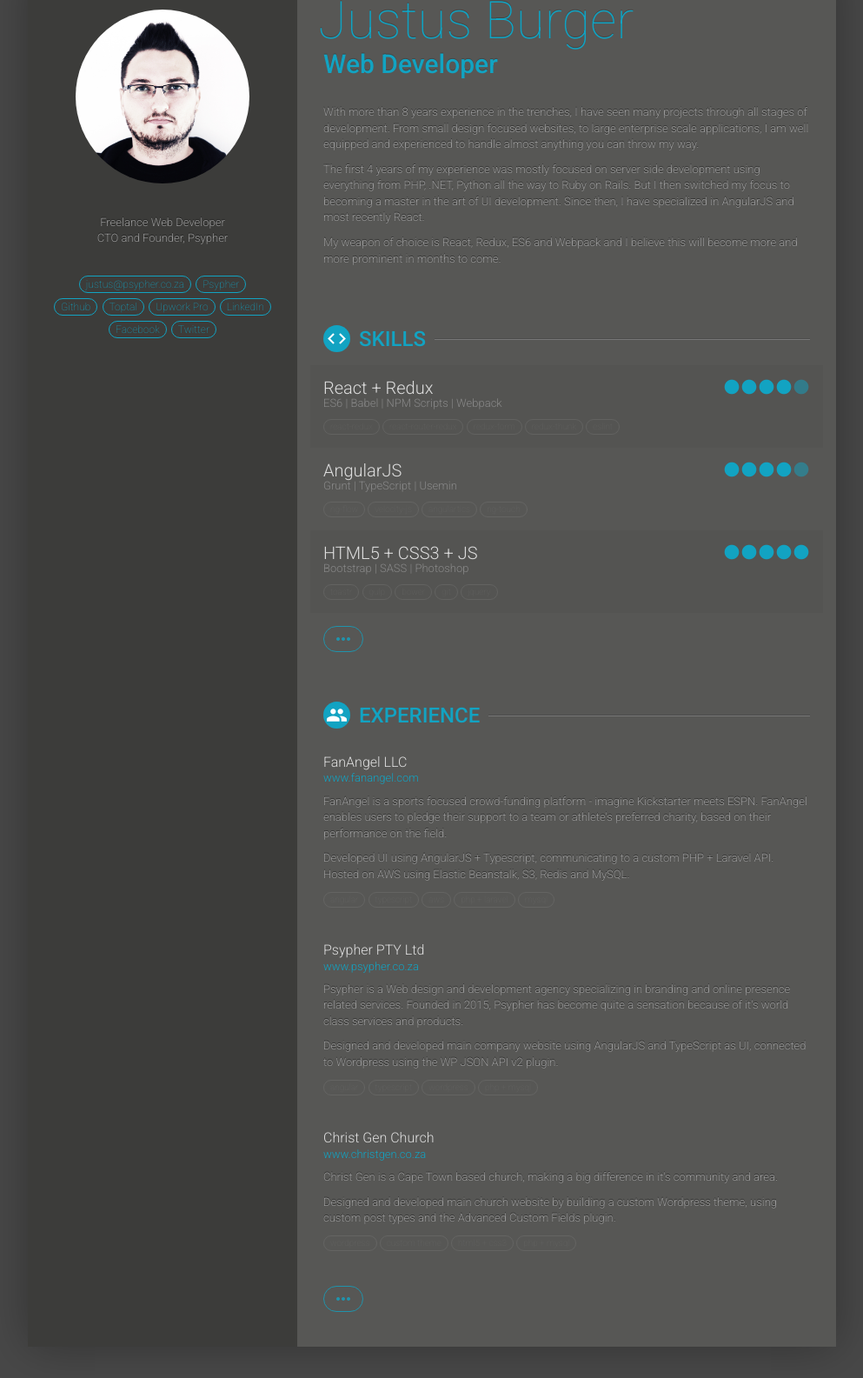
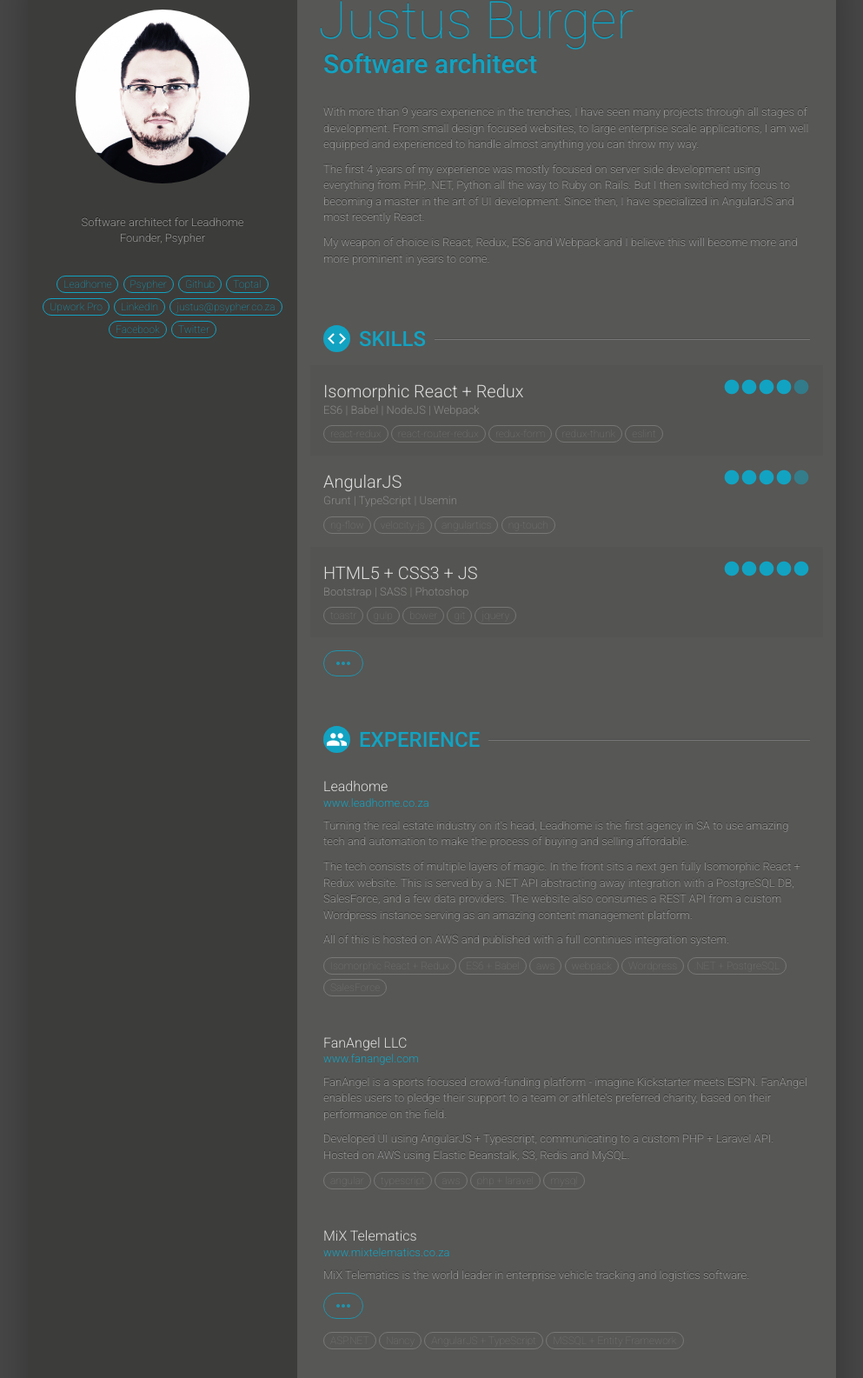
Before and after one commit to justusburger/resume, a website built with webpack: page src/index.html in a window 1280 px wide. Shown: the part 89-1674 px from the top of the page at 87% size, without its empty margins (143-1136 px from the left). Built offline with nearby package versions, Linux system fonts and the light colour scheme; files whose address does not match are found by name.

Commit message:
Added lead home experience

```diff
--- a/src/index.html
+++ b/src/index.html
@@ -37,16 +37,15 @@
         <div class="text-center mb-30">
           <div class="profile-image" style="background-image: url('/resume/images/profile-2.JPG');"></div>
         </div>
-        <p class="text-center">Freelance Web Developer<br/>CTO and Founder, Psypher</p>
+        <p class="text-center">Software architect for Leadhome<br/>Founder, Psypher</p>
         <div class="text-center mt-30">
-          <a target="_blank" href="mailto:justus@psypher.co.za" class="badge connect">justus@psypher.co.za</a>
-          <a target="_blank" href="http://psypher.co.za/" class="badge connect">Psypher</a><br/>
+          <a target="_blank" href="http://www.leadhome.co.za/" class="badge connect">Leadhome</a>
+          <a target="_blank" href="http://psypher.co.za/" class="badge connect">Psypher</a>
           <a target="_blank" href="https://github.com/justusburger" class="badge connect">Github</a>
           <a target="_blank" href="https://www.toptal.com/resume/justus-burger" class="badge connect">Toptal</a>
-          <a target="_blank" href="https://www.upwork.com/freelancers/~0193edb7ea42f901a3" class="badge connect">Upwork
-            Pro</a>
-          <a target="_blank" href="https://www.linkedin.com/in/justus-burger-a2568129?"
-             class="badge connect">LinkedIn</a>
+          <a target="_blank" href="https://www.upwork.com/freelancers/~0193edb7ea42f901a3" class="badge connect">Upwork Pro</a>
+          <a target="_blank" href="https://www.linkedin.com/in/justus-burger-a2568129?" class="badge connect">LinkedIn</a>
+          <a target="_blank" href="mailto:justus@psypher.co.za" class="badge connect">justus@psypher.co.za</a>
           <a target="_blank" href="https://www.facebook.com/justus.burger" class="badge connect">Facebook</a>
           <a target="_blank" href="https://twitter.com/justusburger" class="badge connect">Twitter</a>
         </div>
@@ -56,9 +55,9 @@
       <div class="ptb-30 plr-15">
         <section class="pb-30">
           <h1 class="title" style="margin-left: -6px">Justus Burger</h1>
-          <h2 class="sub-title">Web Developer</h2>
+          <h2 class="sub-title">Software architect</h2>
           <div class="mt-30">
-            <p>With more than 8 years experience in the trenches, I have seen many projects through all stages of
+            <p>With more than 9 years experience in the trenches, I have seen many projects through all stages of
               development. From small design focused websites, to large enterprise scale applications, I am well
               equipped and experienced to handle almost anything you can throw my way.</p>
             <p>The first 4 years of my experience was mostly focused on server side development using everything
@@ -66,7 +65,7 @@
               master in the art of UI development. Since then, I have specialized in AngularJS and most recently
               React. </p>
             <p>My weapon of choice is React, Redux, ES6 and Webpack and I believe this will become more and more
-              prominent in months to come.</p>
+              prominent in years to come.</p>
           </div>
         </section>
 
@@ -80,8 +79,8 @@
             <div class="rating"><i class="material-icons">lens</i><i class="material-icons">lens</i><i
                     class="material-icons">lens</i><i class="material-icons">lens</i><i
                     class="material-icons half">lens</i></div>
-            <h3>React + Redux</h3>
-            <h4>ES6 | Babel | NPM Scripts | Webpack</h4>
+            <h3>Isomorphic React + Redux</h3>
+            <h4>ES6 | Babel | NodeJS | Webpack</h4>
             <div>
               <span class="badge">react-redux</span>
               <span class="badge">react-router-redux</span>
@@ -197,6 +196,26 @@
           </h3>
 
           <div class="experience">
+            <h3>Leadhome</h3>
+            <h4><a target="_blank" href="https://www.leadhome.co.za/">www.leadhome.co.za</a></h4>
+            <p>Turning the real estate industry on it's head, Leadhome is the first agency in SA to use
+            amazing tech and automation to make the process of buying and selling affordable.</p>
+            <p>The tech consists of multiple layers of magic. In the front sits a next gen fully Isomorphic React + Redux
+            website. This is served by a .NET API abstracting away integration with a PostgreSQL DB, SalesForce, and a few data providers.
+            The website also consumes a REST API from a custom Wordpress instance serving as an amazing content management platform.</p>
+            <p>All of this is hosted on AWS and published with a full continues integration system.</p>
+            <p>
+              <span class="badge">Isomorphic React + Redux</span>
+              <span class="badge">ES6 + Babel</span>
+              <span class="badge">aws</span>
+              <span class="badge">webpack</span>
+              <span class="badge">Wordpress</span>
+              <span class="badge">.NET + PostgreSQL</span>
+              <span class="badge">SalesForce</span>
+            </p>
+          </div>
+
+          <div class="experience">
             <h3>FanAngel LLC</h3>
             <h4><a target="_blank" href="http://fanangel.com/">www.fanangel.com</a></h4>
             <p>FanAngel is a sports focused crowd-funding platform - imagine Kickstarter meets ESPN. FanAngel
@@ -210,6 +229,46 @@
               <span class="badge">aws</span>
               <span class="badge">php + laravel</span>
               <span class="badge">mysql</span>
+            </p>
+          </div>
+
+          <div class="experience">
+            <h3>MiX Telematics</h3>
+            <h4><a target="_blank" href="http://www.mixtelematics.co.za/">www.mixtelematics.co.za</a></h4>
+            <p>MiX Telematics is the world leader in enterprise vehicle tracking and logistics software.</p>
+            <p data-expand-container>
+              <a class="btn-more badge clearfix" data-expand="#mix-responsibilities">
+                <i class="material-icons pull-right">more_horiz</i>
+              </a>
+            </p>
+            <ul class="collapse responsibilities" id="mix-responsibilities">
+              <li>Developed a fleet management web application called DynaMiX, which is used for vehicle
+                position and event tracking by large corporations including Parmalat, Shell, the Belgian police
+                force, and more.
+              </li>
+              <li>Developed an info hub component with a TweetDeck-like user experience for the management of
+                events, jobs, and messages.
+              </li>
+              <li>Developed a fleet administration component enabling users to manage fleet details, servicing
+                records and reminders, vehicle access control, mobile tracking unit configuration, and lots
+                more.
+              </li>
+              <li>Developed a hosting and operations component enabling support staff to create new client
+                databases, manage organisational settings, and more.
+              </li>
+              <li>Developed unit tests to ensure product stability and minimize regression.</li>
+              <li>Provided support for a tracking component enabling users to view current and historical trip
+                data.
+              </li>
+              <li>Developed a notification component enabling users to create custom notifications for vehicle
+                events.
+              </li>
+            </ul>
+            <p>
+              <span class="badge">ASP.NET</span>
+              <span class="badge">Nancy</span>
+              <span class="badge">AngularJS + TypeScript</span>
+              <span class="badge">MSSQL + Entity Framework</span>
             </p>
           </div>
 
@@ -230,18 +289,18 @@
           </div>
 
           <div class="experience">
-            <h3>Christ Gen Church</h3>
-            <h4><a target="_blank" href="http://christgen.co.za/">www.christgen.co.za</a></h4>
-            <p>Christ Gen is a Cape Town based church, making a big difference in it's community and area. </p>
-            <p>Designed and developed main church website by building a custom Wordpress theme, using custom post
-              types and the Advanced Custom Fields plugin.</p>
+            <h3>byRoeline</h3>
+            <h4><a target="_blank" href="http://byroeline.co.za/">www.byroeline.co.za</a></h4>
+            <p>byRoeline is a South African based clothing brand boasting a collection of earth-friendly, ethically made lines.
+              From minimalist casual to couture, byRoeline is all modern and sophisticated clothing for adults and kids.</p>
             <p>
-              <span class="badge">wordpress</span>
-              <span class="badge">custom theme</span>
-              <span class="badge">html5 + css3</span>
+              <span class="badge">Wordpress custom theme</span>
+              <span class="badge">HTML5 + SASS</span>
               <span class="badge">php + mysql</span>
             </p>
           </div>
+
+
 
           <p class="pt-15" data-expand-container>
             <a class="btn-more badge clearfix" data-expand=".more-experience">
@@ -249,6 +308,20 @@
             </a>
           </p>
           <div class="collapse more-experience">
+            <div class="experience">
+              <h3>Christ Gen Church</h3>
+              <h4><a target="_blank" href="http://christgen.co.za/">www.christgen.co.za</a></h4>
+              <p>Christ Gen is a Cape Town based church, making a big difference in it's community and area. </p>
+              <p>Designed and developed main church website by building a custom Wordpress theme, using custom post
+                types and the Advanced Custom Fields plugin.</p>
+              <p>
+                <span class="badge">wordpress</span>
+                <span class="badge">custom theme</span>
+                <span class="badge">html5 + css3</span>
+                <span class="badge">php + mysql</span>
+              </p>
+            </div>
+
             <div class="experience">
               <h3>Anza Flooring</h3>
               <h4><a target="_blank" href="http://anzaflooring.co.za/">www.anzaflooring.co.za</a></h4>
@@ -279,46 +352,6 @@
                 <span class="badge">MSSQL + Entity Framework</span>
               </p>
             </div>
-
-            <div class="experience">
-              <h3>MiX Telematics</h3>
-              <h4><a target="_blank" href="http://www.mixtelematics.co.za/">www.mixtelematics.co.za</a></h4>
-              <p>MiX Telematics is the world leader in enterprise vehicle tracking and logistics software.</p>
-              <p data-expand-container>
-                <a class="btn-more badge clearfix" data-expand="#mix-responsibilities">
-                  <i class="material-icons pull-right">more_horiz</i>
-                </a>
-              </p>
-              <ul class="collapse responsibilities" id="mix-responsibilities">
-                <li>Developed a fleet management web application called DynaMiX, which is used for vehicle
-                  position and event tracking by large corporations including Parmalat, Shell, the Belgian police
-                  force, and more.
-                </li>
-                <li>Developed an info hub component with a TweetDeck-like user experience for the management of
-                  events, jobs, and messages.
-                </li>
-                <li>Developed a fleet administration component enabling users to manage fleet details, servicing
-                  records and reminders, vehicle access control, mobile tracking unit configuration, and lots
-                  more.
-                </li>
-                <li>Developed a hosting and operations component enabling support staff to create new client
-                  databases, manage organisational settings, and more.
-                </li>
-                <li>Developed unit tests to ensure product stability and minimize regression.</li>
-                <li>Provided support for a tracking component enabling users to view current and historical trip
-                  data.
-                </li>
-                <li>Developed a notification component enabling users to create custom notifications for vehicle
-                  events.
-                </li>
-              </ul>
-              <p>
-                <span class="badge">ASP.NET</span>
-                <span class="badge">Nancy</span>
-                <span class="badge">AngularJS + TypeScript</span>
-                <span class="badge">MSSQL + Entity Framework</span>
-              </p>
-            </div>
           </div>
         </section>
 
--- a/src/styles/modules/experience.scss
+++ b/src/styles/modules/experience.scss
@@ -15,6 +15,10 @@
     font-size: 13px;
   }
 
+  .badge {
+    margin-bottom: 5px;
+  }
+
   &:hover {
     .badge {
       opacity: 1;
--- a/src/styles/modules/skills.scss
+++ b/src/styles/modules/skills.scss
@@ -13,6 +13,7 @@
     font-weight: 300;
     color: #ddd;
     font-size: 20px;
+    line-height: 1.5;
   }
 
   h4 {
--- a/src/styles/modules/typography.scss
+++ b/src/styles/modules/typography.scss
@@ -69,9 +69,9 @@
 }
 
 .badge {
-  font-size: 10px;
+  font-size: 12px;
   background: none;
-  opacity: 0.2;
+  opacity: 0.5;
   font-weight: 100;
   transition: opacity 0.2s ease-out;
   color: #999;
```
Also changed, not shown: 1 other file.
